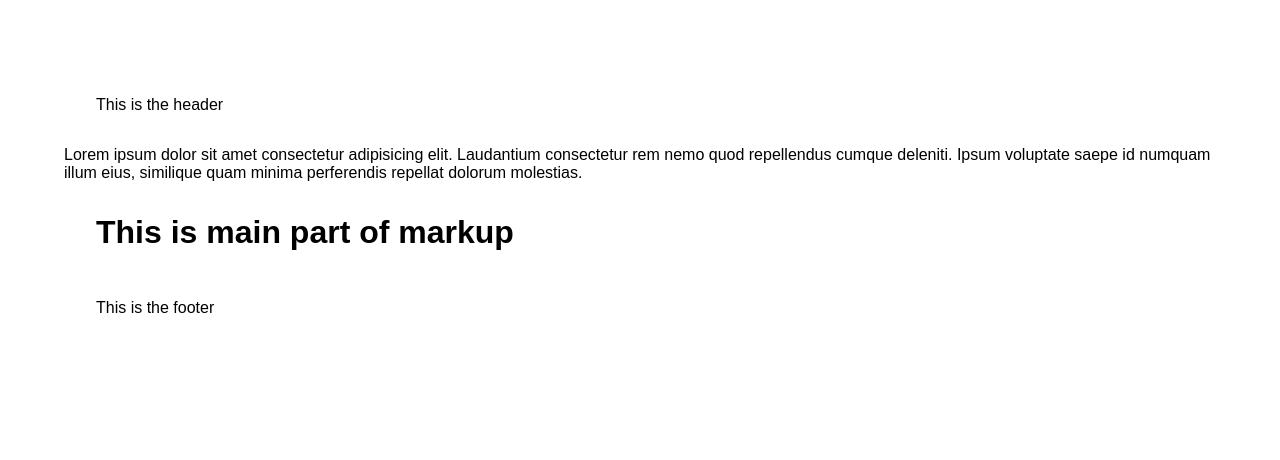
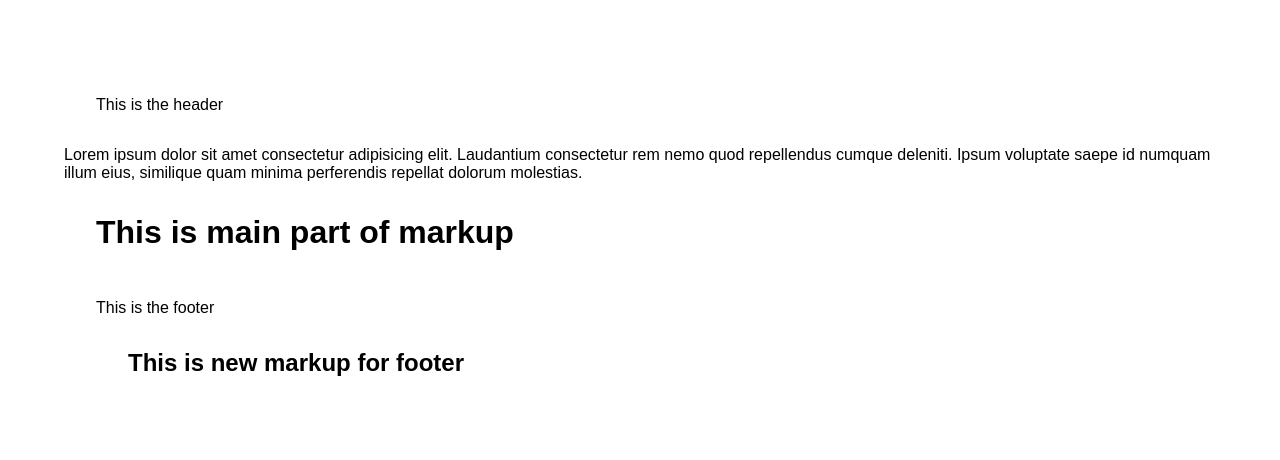
Before and after one commit to DmitryKarp4/4lab-repo, a plain HTML site: page index.html in a window 1280 px wide. Drawn offline with Linux system fonts and the light colour scheme; a web font is replaced by a local one.

Commit message:
feat: add footer markup structure to index.html

```diff
--- a/index.html
+++ b/index.html
@@ -13,5 +13,5 @@
     <script src="assets/js/main.js"></script>
     <h1>This is main part of markup</h1>
 </body>
-<footer>This is the footer</footer>
+<footer>This is the footer <h2>This is new markup for footer</h2></footer>
 </html>
```
